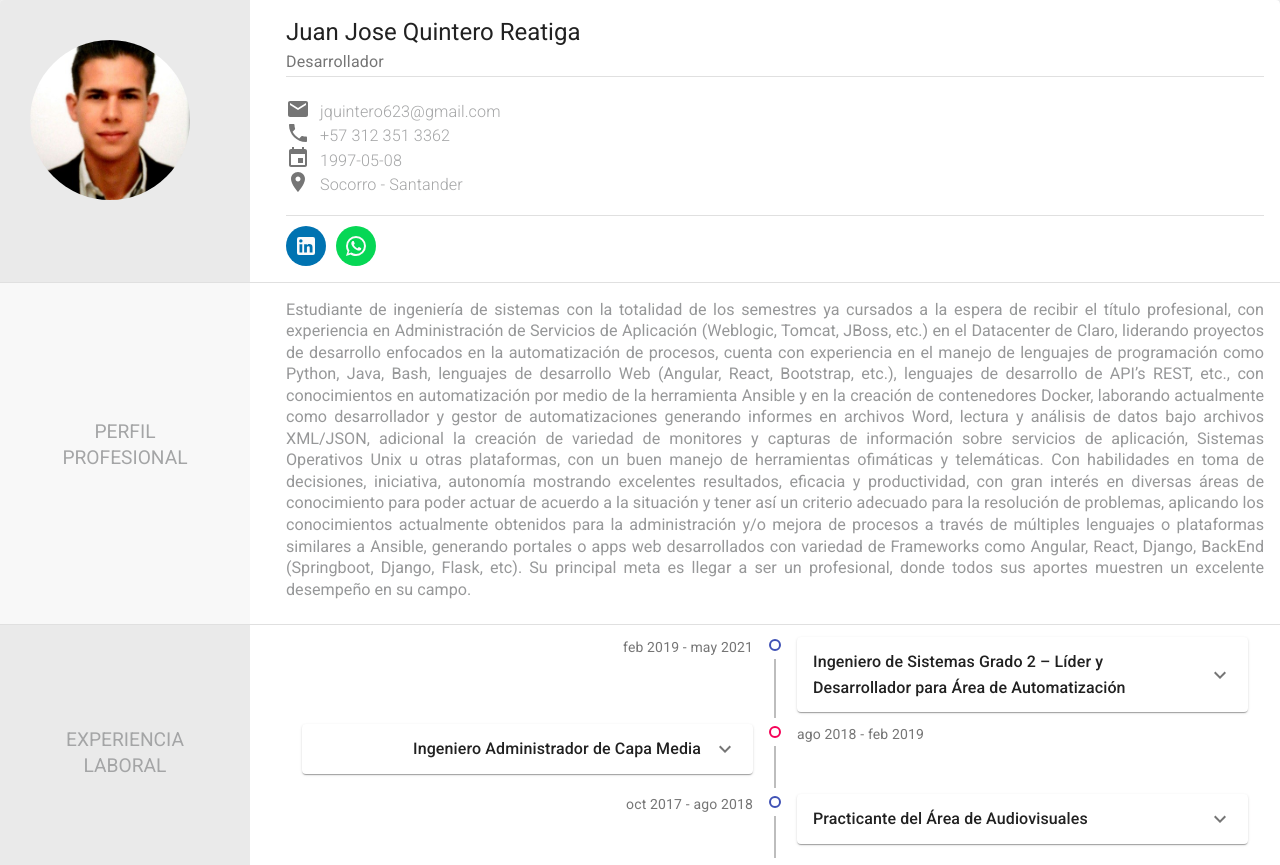
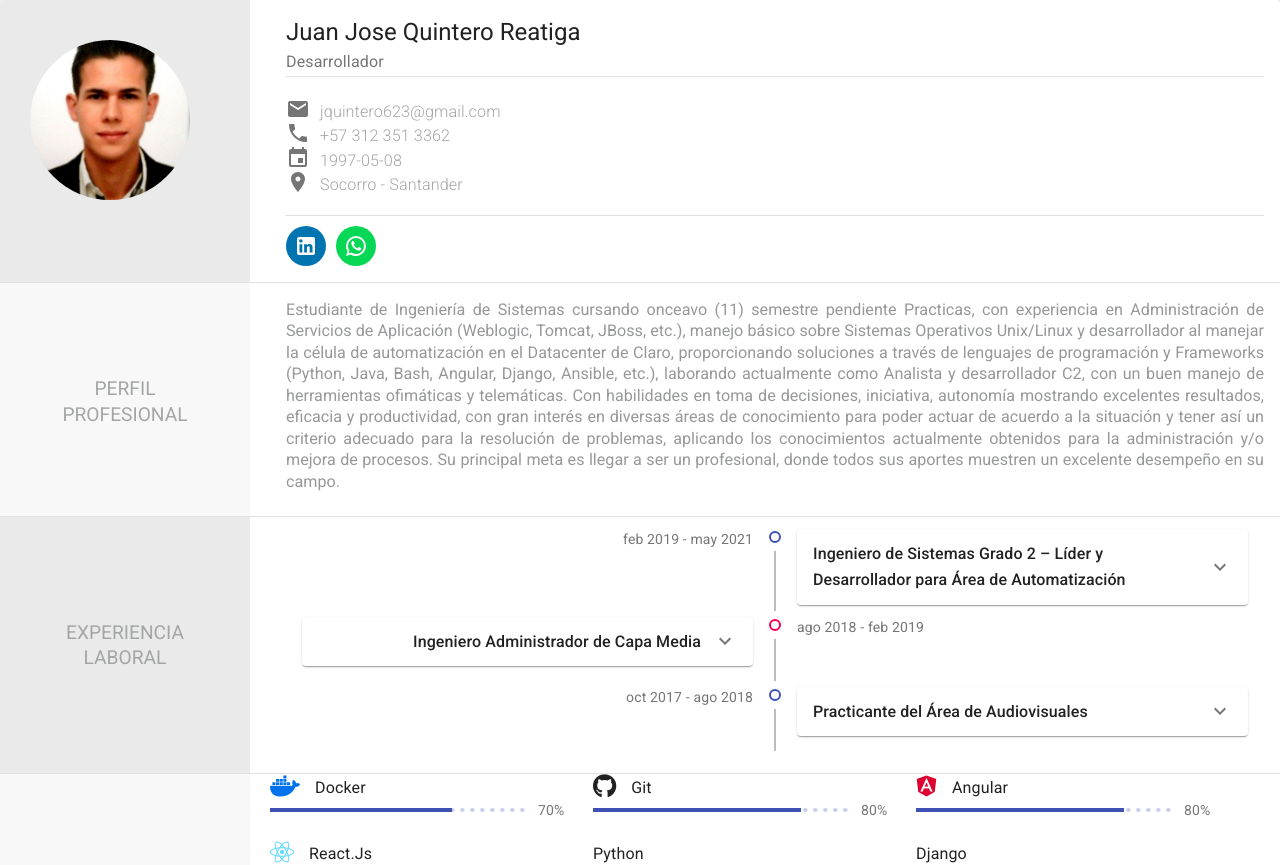
Before and after one commit to juanqr08/CurriculumVitae, a React (Create React App) app: page / in a window 1280 px wide. Shown: the top 865 px of the page. Built offline with nearby package versions, Linux system fonts and the light colour scheme.

Commit message:
Actualizacion de Perfil Profesional

```diff
--- a/src/assets/scss/custom/_body.scss
+++ b/src/assets/scss/custom/_body.scss
@@ -334,7 +334,11 @@
  * Pantallas de Imprimir
  */
 @media only print {
+    /* a:after {
+        content: " (" attr(href) ")";
+    } */
     .contentRoot{
+        -webkit-print-color-adjust: exact;
         //margin-top: 80px !important;
         background-color: #efefef;
         .mainInformationContent{
--- a/src/components/ProfileProfessional.jsx
+++ b/src/components/ProfileProfessional.jsx
@@ -16,8 +16,8 @@ const ProfileProfessional = (props) => {
             </div>
             <CardContent className="contentInformationGeneral">
                 <Typography component="h5" variant="h5" className="profileProfessional">
-                Estudiante de ingeniería de sistemas con la totalidad de los semestres ya cursados a la espera de recibir el título profesional, con experiencia en Administración de Servicios de Aplicación (Weblogic, Tomcat, JBoss, etc.) en el Datacenter de Claro, liderando proyectos de desarrollo enfocados en la automatización de procesos, cuenta con experiencia en el manejo de lenguajes de programación como Python, Java, Bash, lenguajes de desarrollo Web (Angular, React, Bootstrap, etc.), lenguajes de desarrollo de API’s REST, etc., con conocimientos en automatización por medio de la herramienta Ansible y en la creación de contenedores Docker, laborando actualmente como desarrollador y gestor de automatizaciones generando informes en archivos Word, lectura y análisis de datos bajo archivos XML/JSON, adicional la creación de variedad de monitores y capturas de información sobre servicios de aplicación, Sistemas Operativos Unix u otras plataformas, con un buen manejo de herramientas ofimáticas y telemáticas.
-                Con habilidades en toma de decisiones, iniciativa, autonomía mostrando excelentes resultados, eficacia y productividad, con gran interés en diversas áreas de conocimiento para poder actuar de acuerdo a la situación y tener así un criterio adecuado para la resolución de problemas, aplicando los conocimientos actualmente obtenidos para la administración y/o mejora de procesos a través de múltiples lenguajes o plataformas similares a Ansible, generando portales o apps web desarrollados con variedad de Frameworks como Angular, React, Django, BackEnd (Springboot, Django, Flask, etc). Su principal meta es llegar a ser un profesional, donde todos sus aportes muestren un excelente desempeño en su campo.
+                Estudiante de Ingeniería de Sistemas cursando onceavo (11) semestre pendiente Practicas, con experiencia en Administración de Servicios de Aplicación (Weblogic, Tomcat, JBoss, etc.), manejo básico sobre Sistemas Operativos Unix/Linux y desarrollador al manejar la célula de automatización en el Datacenter de Claro, proporcionando soluciones a través de lenguajes de programación y Frameworks (Python, Java, Bash, Angular, Django, Ansible, etc.), laborando actualmente como Analista y desarrollador C2, con un buen manejo de herramientas ofimáticas y telemáticas.
+                Con habilidades en toma de decisiones, iniciativa, autonomía mostrando excelentes resultados, eficacia y productividad, con gran interés en diversas áreas de conocimiento para poder actuar de acuerdo a la situación y tener así un criterio adecuado para la resolución de problemas, aplicando los conocimientos actualmente obtenidos para la administración y/o mejora de procesos. Su principal meta es llegar a ser un profesional, donde todos sus aportes muestren un excelente desempeño en su campo.
                 </Typography>
             </CardContent>
         </div>
```
